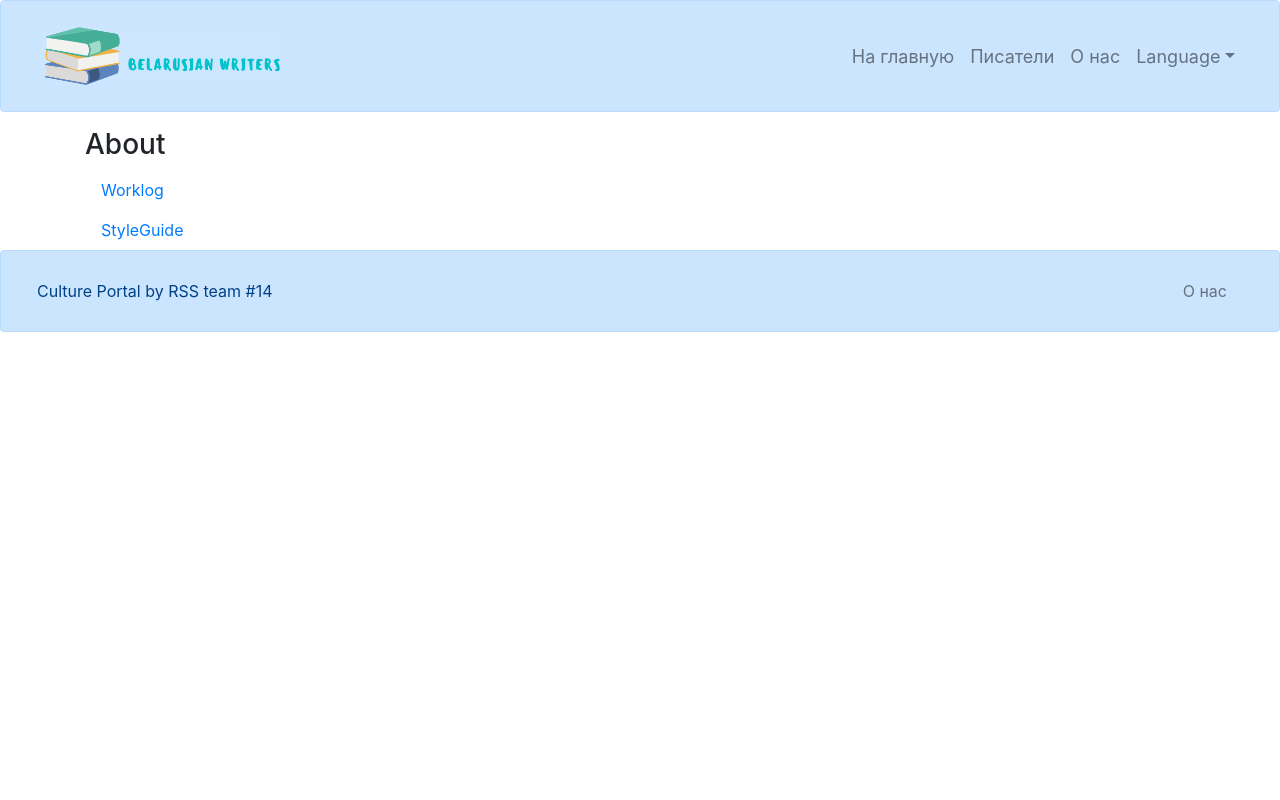
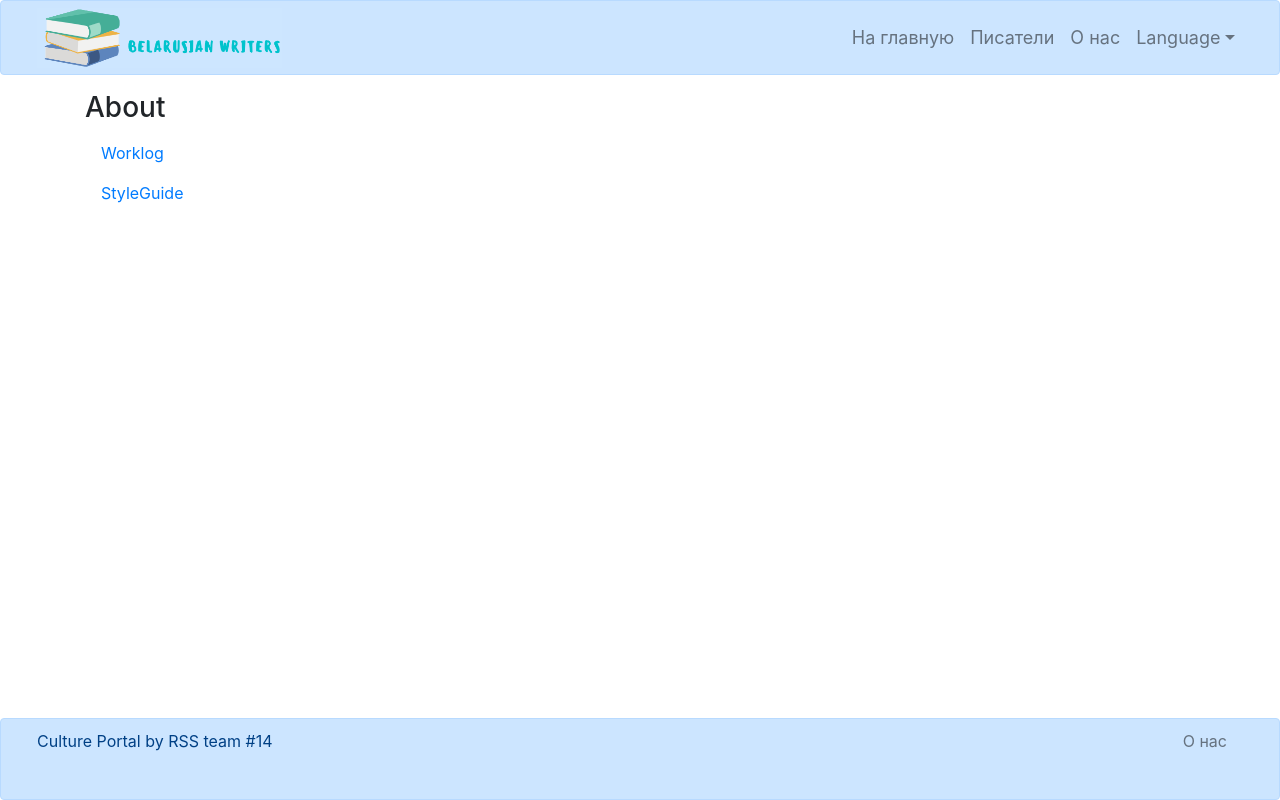
Before and after one commit to Guseff/culture-portal, a React app: page /about in a window 1280 px wide. Built offline with nearby package versions, Linux system fonts and the light colour scheme.

Commit message:
refactor: footer

```diff
--- a/src/components/Footer/index.css
+++ b/src/components/Footer/index.css
@@ -1,5 +1,11 @@
 .footer {
   margin-bottom: 0;
+  margin-top: 1rem;
+  position: absolute;
+  left: 0;
+  right: 0;
+  bottom: 0;
+  height: 82px;
 }
 
 .footer_item {
--- a/src/components/Main/index.css
+++ b/src/components/Main/index.css
@@ -1,7 +1,3 @@
-.col_item1 {
-
-}
-
 .col_item1 .main_title {
     text-align: center;
 }
--- a/src/views/Main.tsx
+++ b/src/views/Main.tsx
@@ -32,6 +32,8 @@ class Main extends React.Component {
               шаблон стилей сайта.
             </p>
           </Col>
+        </Row>
+        <Row>
           <Col>
             <h2>Имя писателя</h2>
             <Image src="../171x180" rounded alt="фото писателя" />
--- a/src/views/Router.tsx
+++ b/src/views/Router.tsx
@@ -1,4 +1,5 @@
 import '../../node_modules/bootstrap/dist/css/bootstrap.min.css';
+import '../assets/styles/index.css';
 
 import * as React from 'react';
 import { Route } from 'react-router-dom';
```
